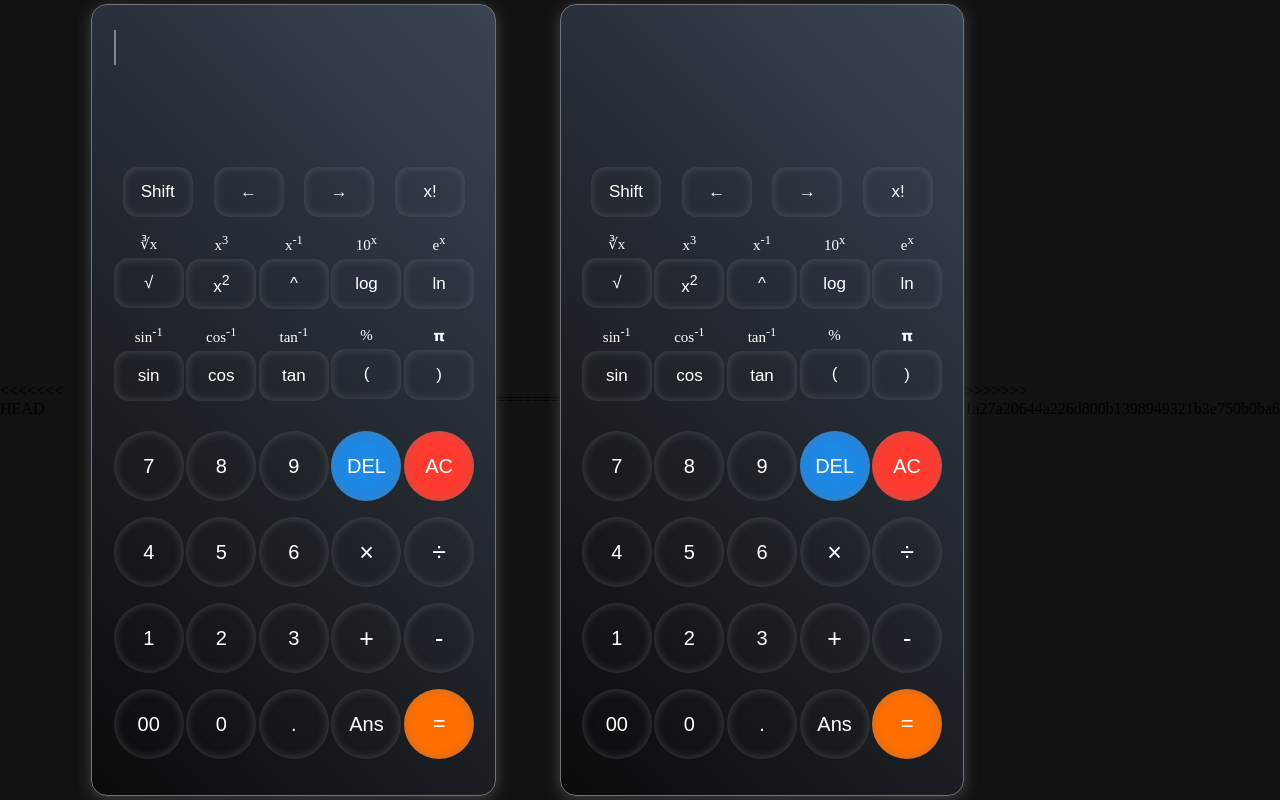
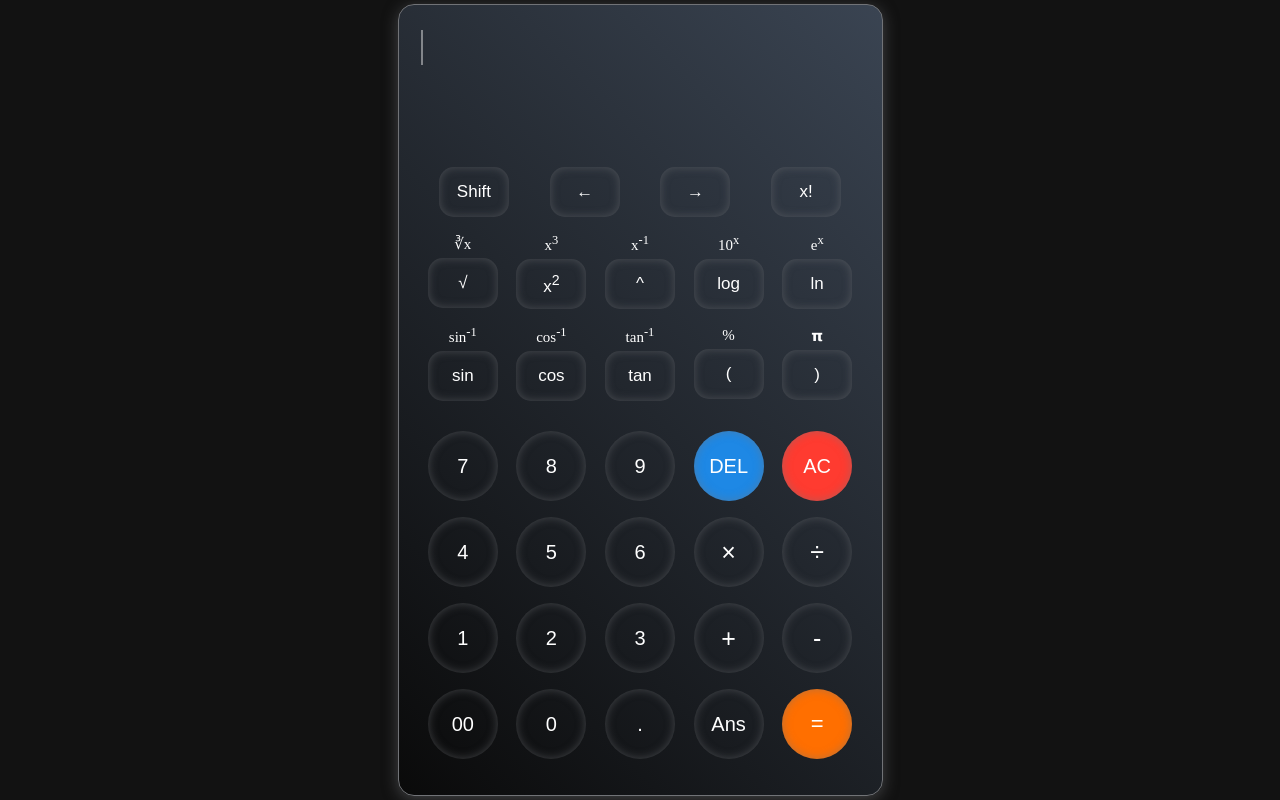
Before and after one commit to PRANTO-X/Scientific_Calculator, a plain HTML site: page index.html in a window 1280 px wide. Drawn offline with Linux system fonts and the light colour scheme.

Commit message:
resolve problem

```diff
--- a/index.html
+++ b/index.html
@@ -1,4 +1,3 @@
-<<<<<<< HEAD
 <!DOCTYPE html>
 <html lang="en">
 <head>
@@ -107,114 +106,4 @@
 
     <script src="main.js"></script>
 </body>
-=======
-<!DOCTYPE html>
-<html lang="en">
-<head>
-    <meta charset="UTF-8">
-    <meta name="viewport" content="width=device-width, initial-scale=1.0">
-    <link rel="stylesheet" href="Css/style.css">
-    <title>Scientific Calculator</title>
-</head>
-<body>
-    <div class="calculator">
-        <div class="display">
-                <input type="text"  class="screen-1" id="topScreen" readonly>
-                <input type="text"  class="screen-2" readonly>
-        </div>
-
-    <div class="btns">
-
-    <div class="row">
-        <button onclick="toggleShift()" class="shift-btn">Shift</button>
-        <button onclick="moveLeft()">←</button>
-        <button onclick="moveRight()">→</button>
-        <button onclick="number('!')">x!</button>
-    </div>
-
-    <div class="row">
-        <div class="button-container">
-            <small>∛x</small>
-            <button onclick="shiftNumber('√(','∛(')">√</button>
-        </div>
-        <div class="button-container">
-            <small>x<sup>3</sup></small>
-            <button onclick="shiftNumber('²','³')">x<sup>2</sup></button>
-        </div>
-        <div class="button-container">
-            <small>x<sup>-1</sup></small>
-            <button onclick="shiftNumber('^','⁻¹')">^</button>
-        </div>
-        <div class="button-container">
-            <small>10<sup>x</sup></small>
-            <button onclick="shiftNumber('log(','10^')">log</button>
-        </div>
-        <div class="button-container">
-            <small>e<sup>x</sup></small>
-            <button onclick="shiftNumber('ln(','e')">ln</button>
-        </div>
-    </div>
-
-    <div class="row">
-        <div class="button-container">
-            <small>sin<sup>-1</sup></small>
-            <button id="sin-btn" onclick="shiftNumber('sin(','sin⁻¹(')">sin</button>
-        </div>
-        <div class="button-container">
-            <small>cos<sup>-1</sup></small>
-            <button id="cos-btn" onclick="shiftNumber('cos(','cos⁻¹(')">cos</button>
-        </div>
-        <div class="button-container">
-            <small>tan<sup>-1</sup></small>
-            <button id="tan-btn" onclick="shiftNumber('tan(','tan⁻¹(')">tan</button>
-        </div>
-        <div class="button-container">
-            <small>%</small>
-            <button onclick="shiftNumber('(','%')">(</button>
-        </div>
-        <div class="button-container">
-            <small>𝝿</small>
-            <button onclick="shiftNumber(')','𝝿')">)</button>
-        </div>
-    </div>
-
-
-    <div class="row main-buttons">
-        <button onclick="number(7)">7</button>
-        <button onclick="number(8)">8</button>
-        <button onclick="number(9)">9</button>
-        <button onclick="backSpace()" class="del-btn">DEL</button>
-        <button onclick="allClear()" class="ac-btn">AC</button>
-    </div>
-
-    <div class="row main-buttons">
-        <button onclick="number(4)">4</button>
-        <button onclick="number(5)">5</button>
-        <button onclick="number(6)">6</button>
-        <button onclick="number('×')" class="op-btn">×</button>
-        <button onclick="number('÷')" class="op-btn">÷</button>
-    </div>
-
-    <div class="row main-buttons">
-        <button onclick="number(1)">1</button>
-        <button onclick="number(2)">2</button>
-        <button onclick="number(3)">3</button>
-        <button onclick="number('+')" class="op-btn">+</button>
-        <button onclick="number('-')" class="op-btn">-</button>
-    </div>
-
-    <div class="row main-buttons">
-        <button onclick="number('00')">00</button>
-        <button onclick="number(0)">0</button>
-        <button onclick="number('.')">.</button>
-        <button onclick="number('Ans')">Ans</button>
-        <button onclick="calculate()" class="eql-btn">=</button>
-    </div>
-    </div>
-
-    </div>
-
-    <script src="main.js"></script>
-</body>
->>>>>>> 1a27a20644a226d800b1398949321b3e750b0ba6
 </html>
```
